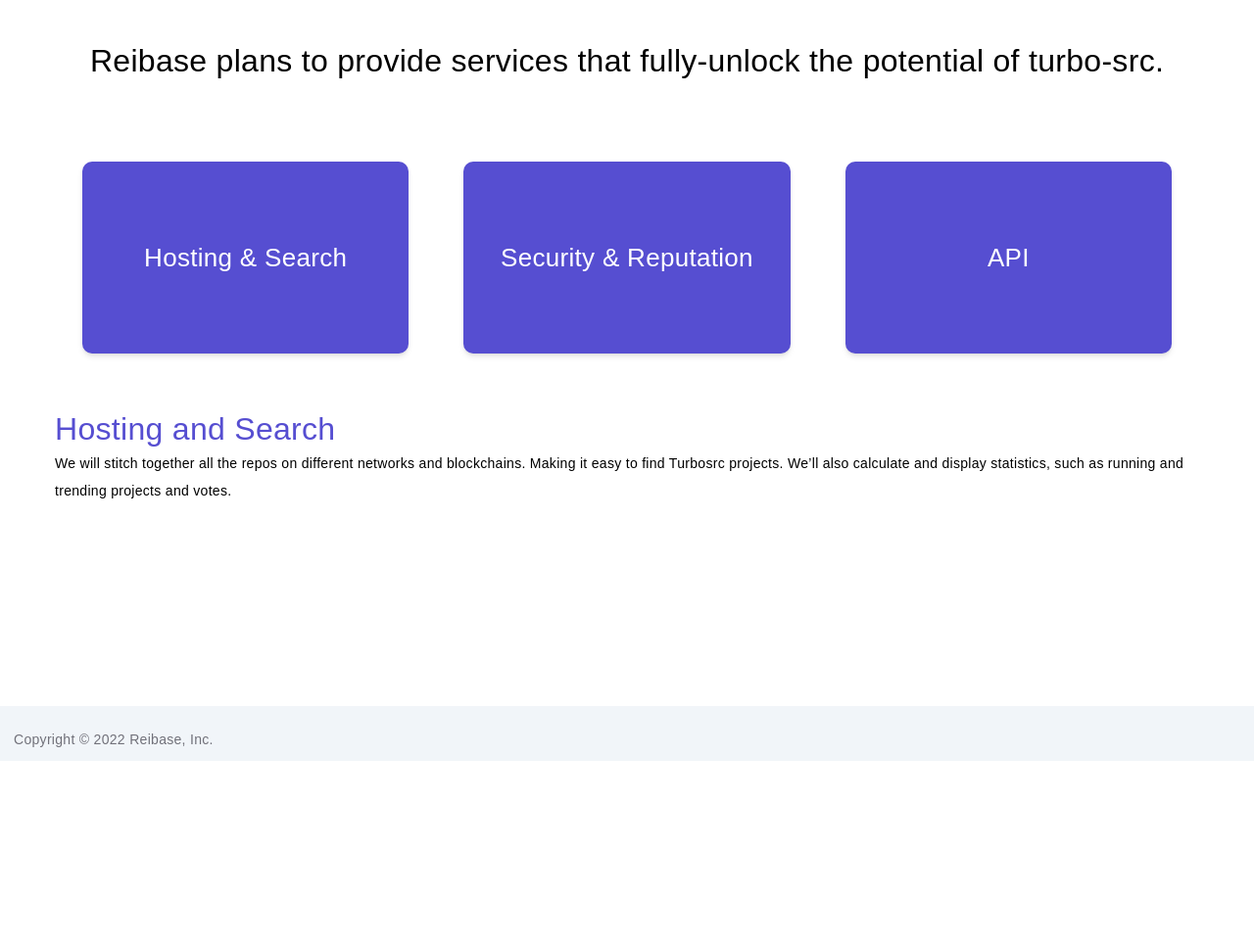
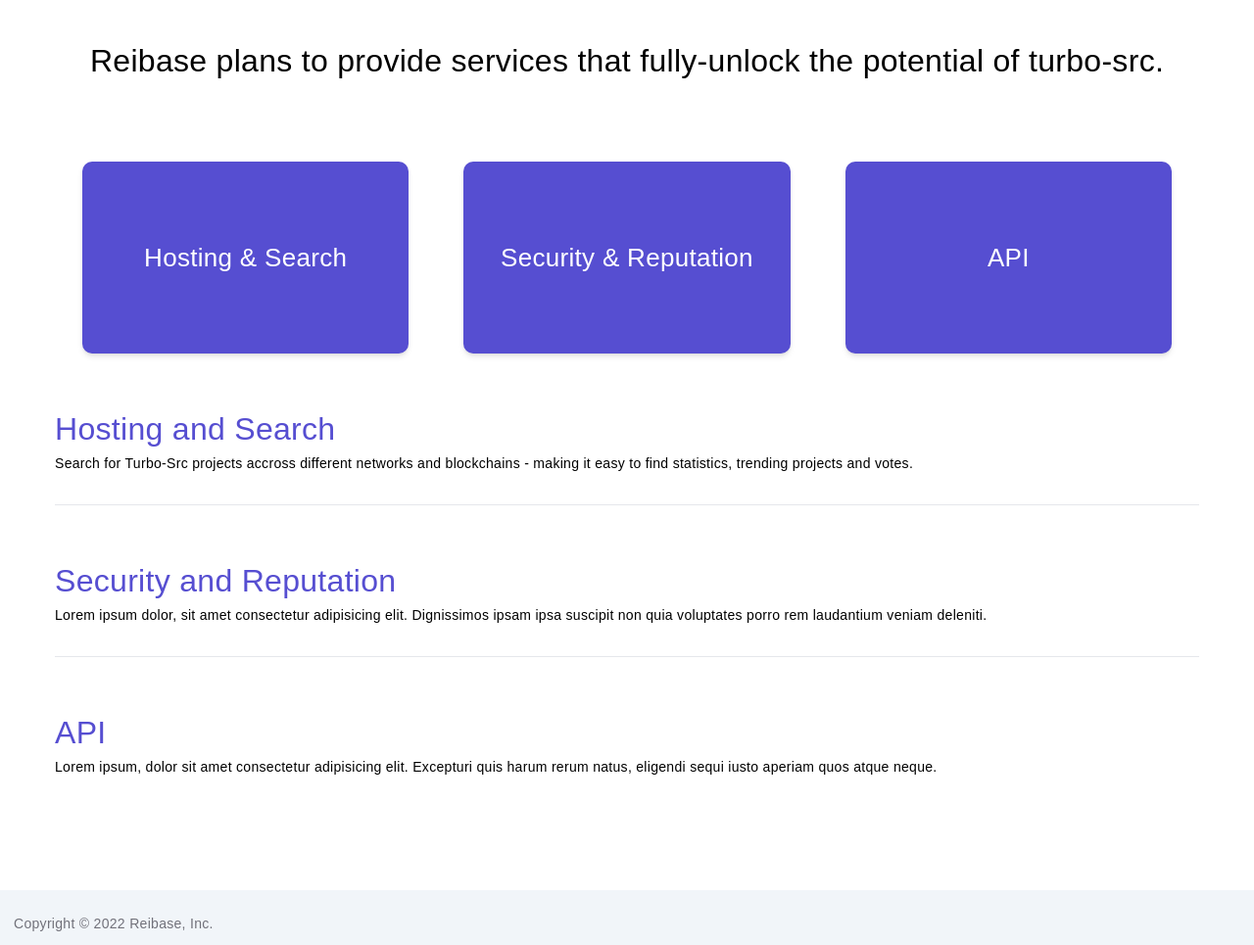
Before and after one commit to jex441/reibasewebsite, a website: page public/services.html in a window 1280 px wide. Shown: the part 96-1061 px from the top of the page at 98% size. Before the commit the page ends 873 px from the top, so only its background shows below. Drawn offline with nearby package versions, Linux system fonts and the light colour scheme.

Commit message:
filler text

```diff
--- a/public/services.css
+++ b/public/services.css
@@ -44,6 +44,7 @@
 line-height: 2rem;
 margin: 2rem 0 2rem 0;
 border-bottom: 1px solid var(--lightgray);
+padding-bottom: 2rem;
 }
 .serviceText:last-child {
     border: none;
--- a/public/services.html
+++ b/public/services.html
@@ -55,7 +55,18 @@
   </div>
 <div class="serviceText">
   <h1>Hosting and Search</h1>
-  <p>We will stitch together all the repos on different networks and blockchains. Making it easy to find Turbosrc projects. We’ll also calculate and display statistics, such as running and trending projects and votes.</p>
+  <p>Search for Turbo-Src projects accross different networks and blockchains -
+  making it easy to find statistics, trending projects and votes.</p>
+</div>
+
+<div class="serviceText">
+  <h1>Security and Reputation</h1>
+  <p>Lorem ipsum dolor, sit amet consectetur adipisicing elit. Dignissimos ipsam ipsa suscipit non quia voluptates porro rem laudantium veniam deleniti.</p>
+</div>
+
+<div class="serviceText">
+  <h1>API</h1>
+  <p>Lorem ipsum, dolor sit amet consectetur adipisicing elit. Excepturi quis harum rerum natus, eligendi sequi iusto aperiam quos atque neque.</p>
 </div>
     </section>
     <!-- Footer -->
```
